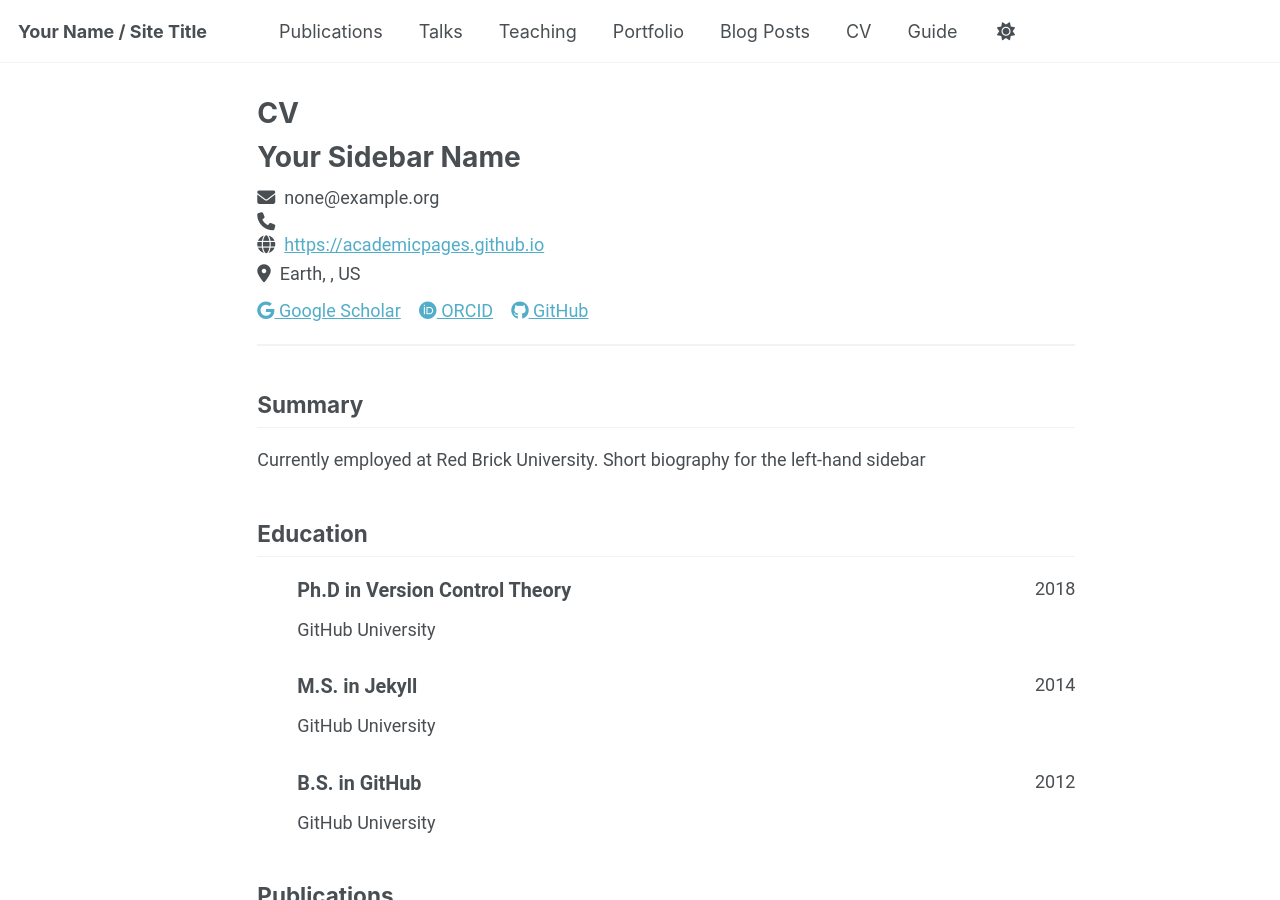
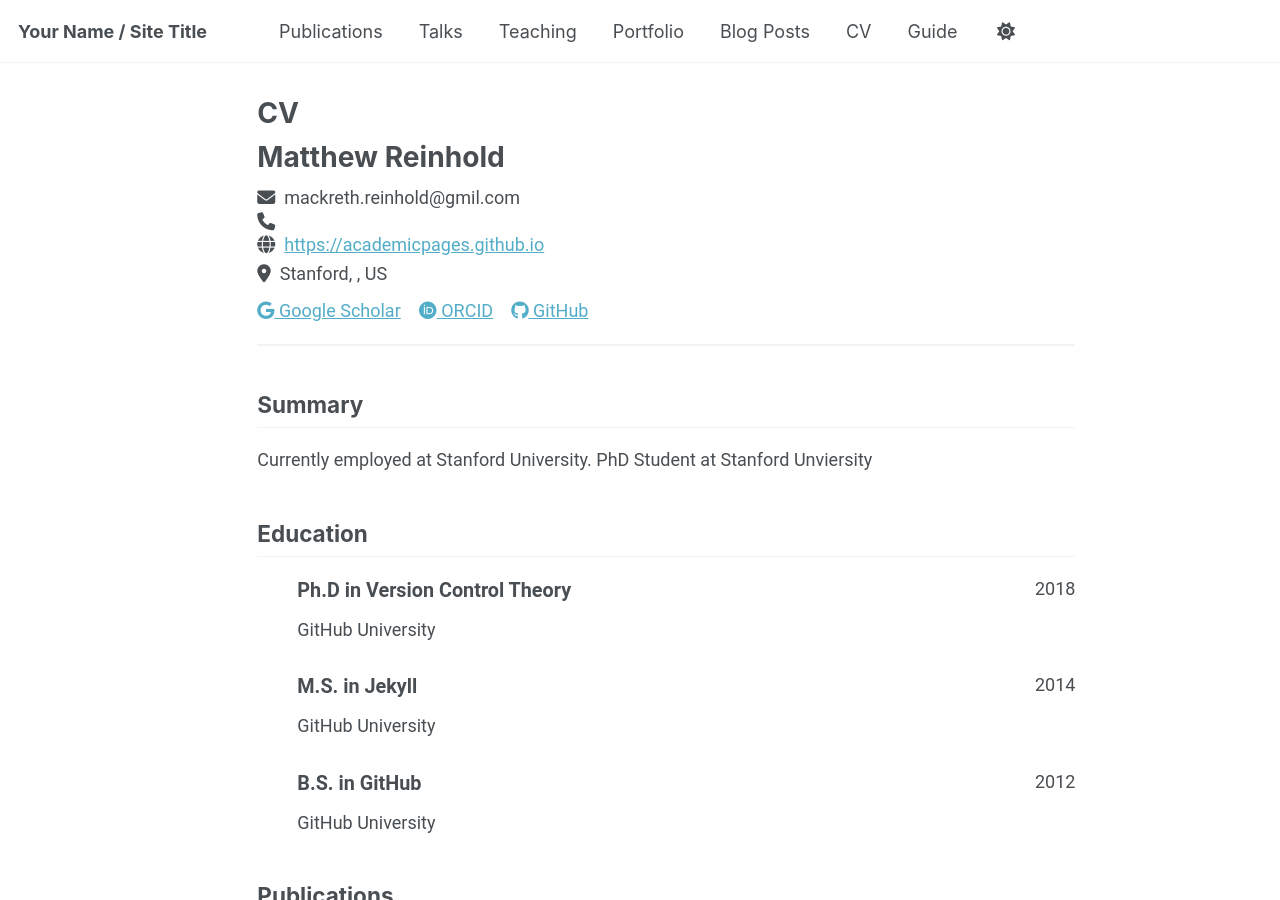
Before and after one commit to Mackreth/mackreth.github.io, a Jekyll site: the page built from _pages/cv-json.md, in a window 1280 px wide and 900 px high. Built offline with Jekyll 4.4.1, drawn with Linux system fonts in a browser that asks for light colours; a script bundle is joined from its source files by our own code; library files that are not in the unit come from our copies.

Commit message:
Update cv.json

```diff
--- a/_data/cv.json
+++ b/_data/cv.json
@@ -1,14 +1,14 @@
 {
   "basics": {
-    "name": "Your Sidebar Name",
-    "email": "none@example.org",
+    "name": "Matthew Reinhold",
+    "email": "mackreth.reinhold@gmil.com",
     "phone": "",
     "website": "https://academicpages.github.io",
-    "summary": "Currently employed at Red Brick University. Short biography for the left-hand sidebar",
+    "summary": "Currently employed at Stanford University. PhD Student at Stanford Unviersity",
     "location": {
       "address": "",
       "postalCode": "",
-      "city": "Earth",
+      "city": "Stanford",
       "countryCode": "US",
       "region": ""
     },
```
